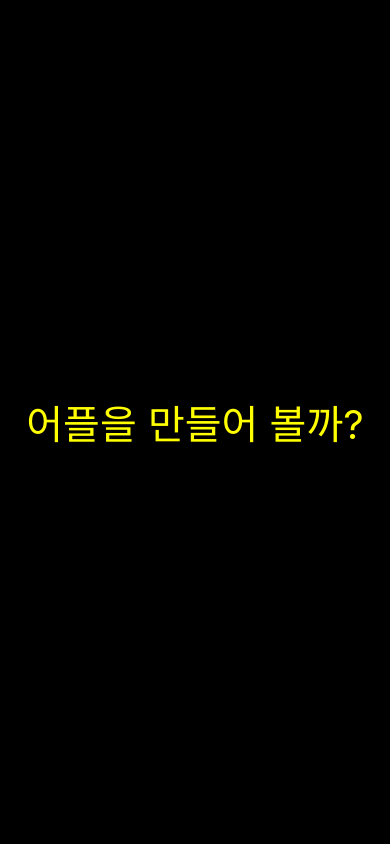
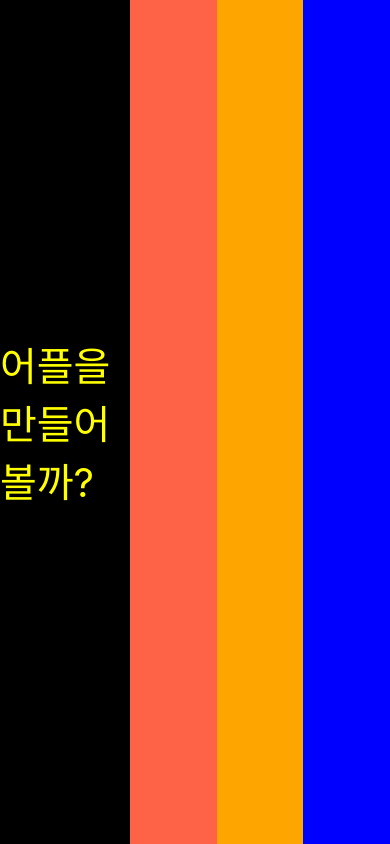
Before and after one commit to kwonyongjun9978/ReactNative, a React Native app: screen / in a window 390 px wide. Built offline with nearby package versions, Linux system fonts and the light colour scheme.

Commit message:
Layout with Flexbox

```diff
--- a/App.js
+++ b/App.js
@@ -3,16 +3,20 @@ import { StyleSheet, Text, View } from 'react-native';
 
 export default function App() {
   return (
+    <View style={{flex:1, flexDirection: 'row'}}>
     <View style={styles.container}>
       <Text style={styles.text}>어플을 만들어 볼까?</Text>
-      <StatusBar style="light" />
+    </View>
+    <View style={{flex:1, backgroundColor: 'tomato'}}></View>
+    <View style={{flex:1, backgroundColor: 'orange'}}></View>
+    <View style={{flex:1, backgroundColor: 'blue'}}></View>
     </View>
   );
 }
 
 const styles = StyleSheet.create({
   container: {
-    flex: 1,
+    flex: 1.5,
     backgroundColor: 'black',
     alignItems: 'center',
     justifyContent: 'center',
```
